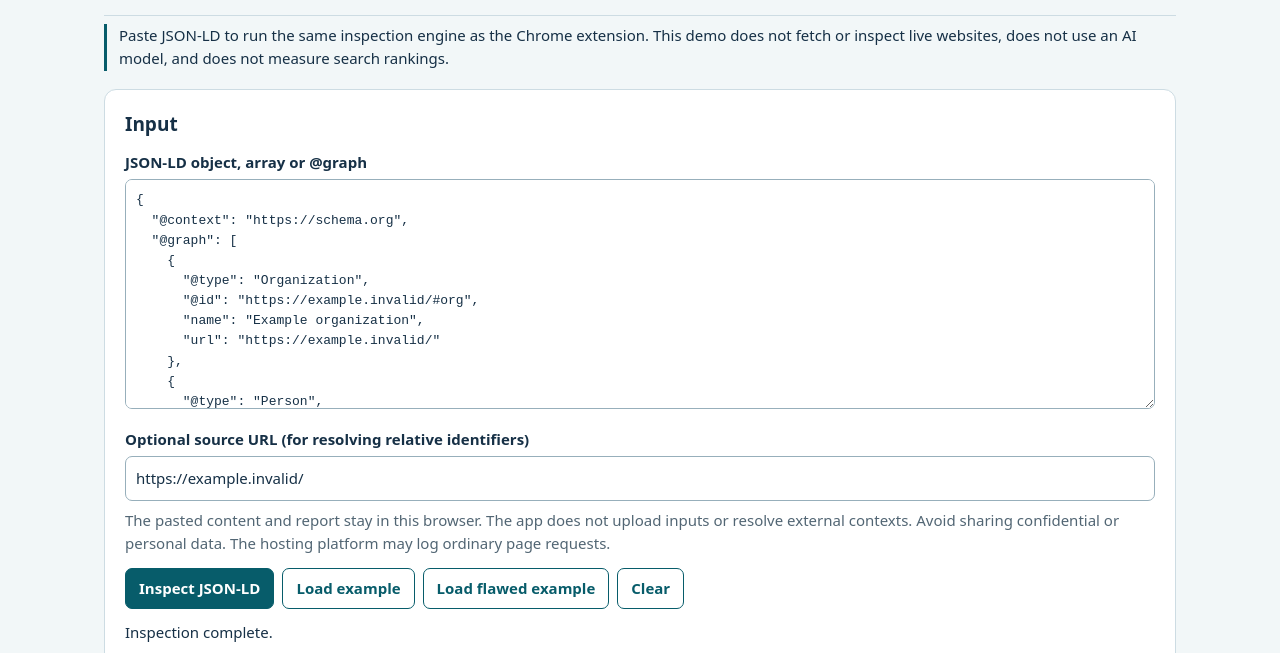
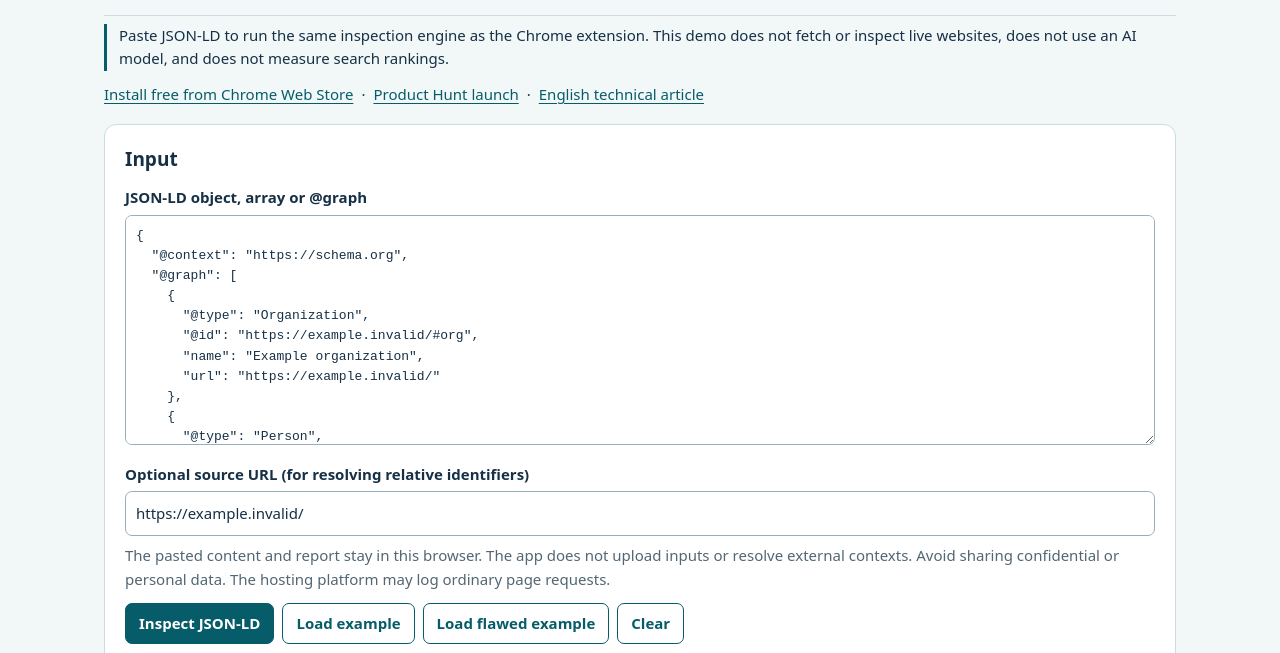
Before and after one commit to WikiAI-hu/hf-entity-lab-publisher, a website: page schema-peek-space/index.html in a window 1280 px wide. Shown: the part 134-787 px from the top of the page. Drawn offline with Linux system fonts and the light colour scheme.

Commit message:
Publish official Chrome Web Store and Product Hunt links on Hugging Face

```diff
--- a/schema-peek-space/index.html
+++ b/schema-peek-space/index.html
@@ -17,6 +17,7 @@
 <button id="language" type="button" aria-label="Change language">Magyar</button>
 </header>
 <p class="notice" data-en="Paste JSON-LD to run the same inspection engine as the Chrome extension. This demo does not fetch or inspect live websites, does not use an AI model, and does not measure search rankings." data-hu="Illessz be JSON-LD-t a Chrome-bővítményével azonos vizsgálómotor kipróbálásához. A demó nem tölti le és nem vizsgálja az élő weboldalakat, nem használ AI-modellt és nem mér keresőhelyezést."></p>
+<nav class="actions" aria-label="Official product links"><a href="https://chrome.google.com/webstore/detail/glegjhmdanhbloojggfdphgohgfmmheh" target="_blank" rel="noopener noreferrer" data-en="Install free from Chrome Web Store" data-hu="Ingyenes telepítés a Chrome Web Store-ból">Install free from Chrome Web Store</a><span aria-hidden="true">·</span><a href="https://www.producthunt.com/products/wikiai-schema-peek?launch=wikiai-schema-peek" target="_blank" rel="noopener noreferrer" data-en="Product Hunt launch" data-hu="Product Hunt termékbemutató">Product Hunt launch</a><span aria-hidden="true">·</span><a href="https://www.wikiai.hu/wikiai-schema-peek-a-practical-json-ld-and-entity-engineering-tool-for-chrome/" target="_blank" rel="noopener noreferrer" data-en="English technical article" data-hu="Angol szakmai leírás">English technical article</a></nav>
 <section class="panel" aria-labelledby="input-heading">
 <h2 id="input-heading" data-en="Input" data-hu="Bemenet"></h2>
 <label for="json" data-en="JSON-LD object, array or @graph" data-hu="JSON-LD objektum, tömb vagy @graph"></label>
```
Also changed, not shown: organization-card/README.md, schema-peek-space/README.md, 1 other file.
